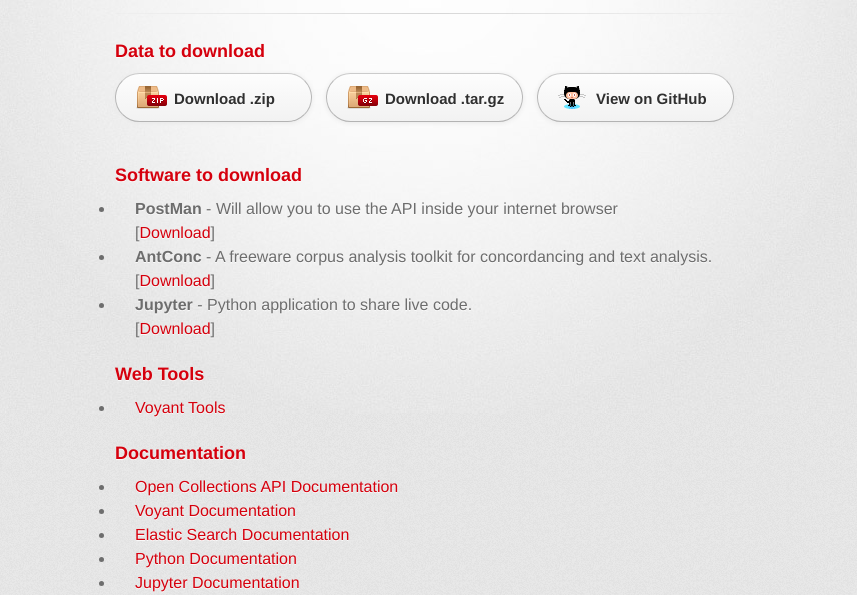
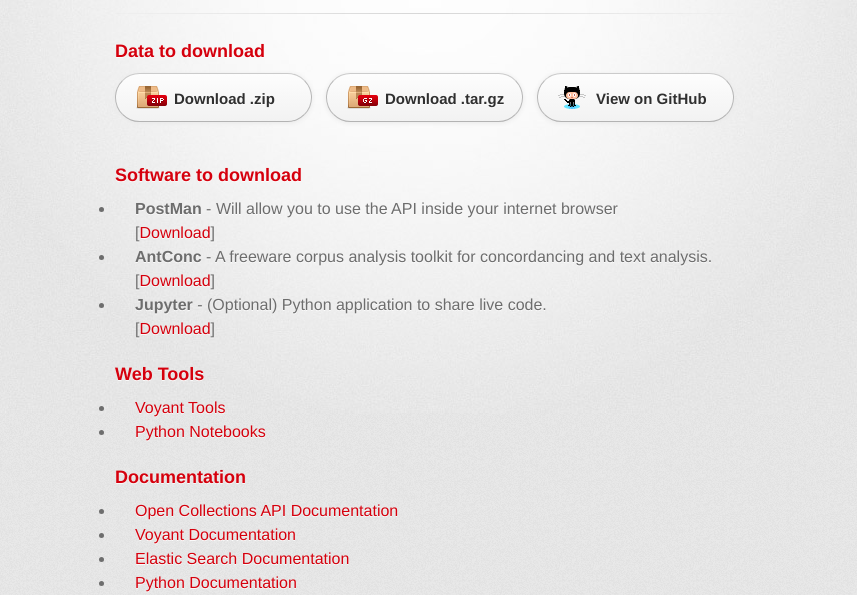
Before and after one commit to ubc-library/code4lib-full-text-downloading-and-analysis, a plain HTML site: page index.html in a window 1280 px wide. Shown: the part 160-755 px from the top of the page, without its empty margins (215-1072 px from the left). Drawn offline with Linux system fonts and the light colour scheme; a web font is replaced by a local one.

Commit message:
Make jupyter optional and add oc-notebooks

```diff
--- a/index.html
+++ b/index.html
@@ -53,7 +53,7 @@
                 <li><strong>AntConc</strong> - A freeware corpus analysis toolkit for concordancing and text analysis. <br/>
                     [<a href="http://www.laurenceanthony.net/software/antconc/" target="_blank">Download</a>]
                 </li>
-                <li><strong>Jupyter</strong> - Python application to share live code. <br />
+                <li><strong>Jupyter</strong> - (Optional) Python application to share live code. <br />
                     [<a href="http://jupyter.readthedocs.org/en/latest/install.html">Download</a>]</li>
             </ul>
 
@@ -65,6 +65,7 @@
 
             <ul>
                 <li><a href="http://voyant-tools.org/tool/Cirrus" target="_blank">Voyant Tools</a></li>
+                <li><a href="http://tinyurl.com/oc-notebooks" target="_blank">Python Notebooks</a></li>
             </ul>
 
             <h3>
```
